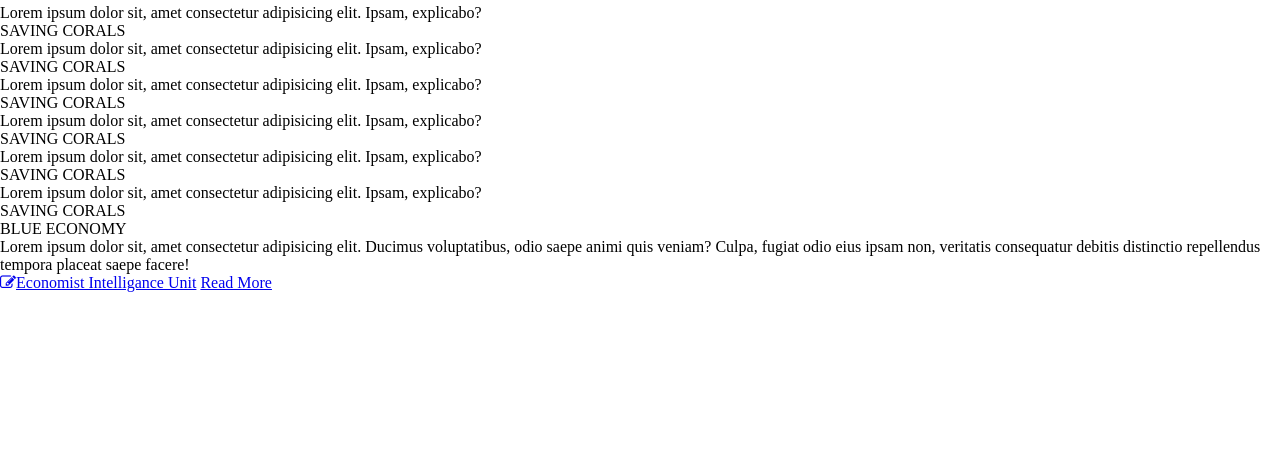
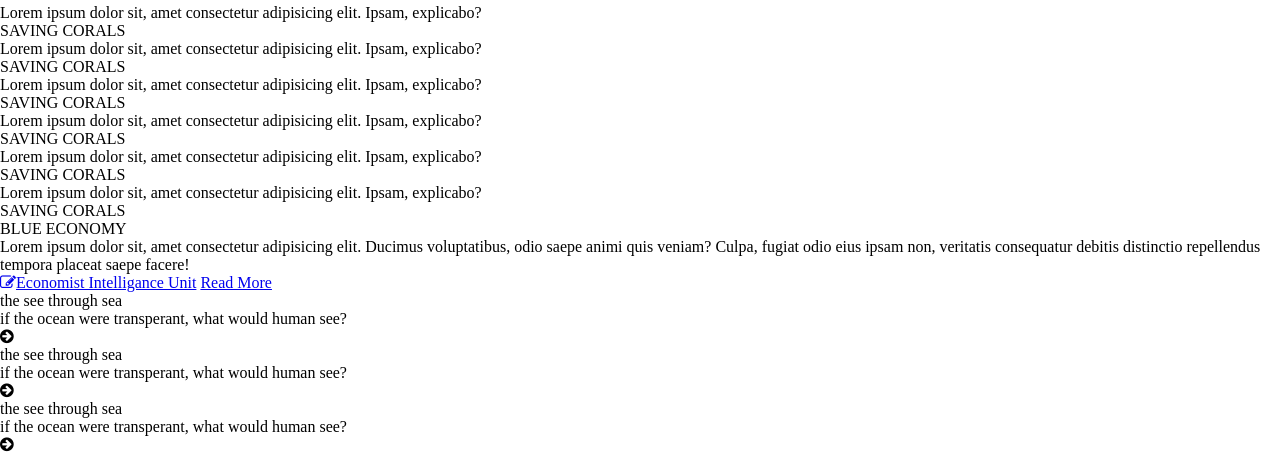
Before and after one commit to gsujanprdxn/BlueEconomy, a plain HTML site: page index.html in a window 1280 px wide. Shown: the part 326-800 px from the top of the page. Drawn offline with Linux system fonts and the light colour scheme; files whose address does not match are found by name.

Commit message:
infographic section is added

```diff
--- a/index.html
+++ b/index.html
@@ -117,13 +117,38 @@
               <h2>SAVING CORALS</h2>
               <h3>BLUE ECONOMY</h3>
               <p>Lorem ipsum dolor sit, amet consectetur adipisicing elit. Ducimus voluptatibus, odio saepe animi quis veniam? Culpa, fugiat odio eius ipsam non, veritatis consequatur debitis distinctio repellendus tempora placeat saepe facere!</p>
-              <a href="#FIXME"><i class="fa fa-pencil-square-o" aria-hidden="true"></i>Economist Intelligance Unit</a>
-              <a href="#FIXME">Read More</a>
+              <a href="#FIXME" title="Ecomomist_unit" target="_blank"><i class="fa fa-pencil-square-o" aria-hidden="true"></i>Economist Intelligance Unit</a>
+              <a href="#FIXME"  title="Read_More" target="_blank">Read More</a>
             </div>
-
           </div>
-
         </article>
+        <section class="infographics">
+          <div class="wrapper">
+            <ul>
+              <li>
+                <div>
+                  <h3>the see through sea</h3>
+                  <h4>if the ocean were transperant, what would human see?</h4>
+                  <i class="fa fa-arrow-circle-right" aria-hidden="true"></i>
+                </div>
+              </li>
+              <li>
+                <div>
+                  <h3>the see through sea</h3>
+                  <h4>if the ocean were transperant, what would human see?</h4>
+                  <i class="fa fa-arrow-circle-right" aria-hidden="true"></i>
+                </div>
+              </li>
+              <li>
+                <div>
+                  <h3>the see through sea</h3>
+                  <h4>if the ocean were transperant, what would human see?</h4>
+                  <i class="fa fa-arrow-circle-right" aria-hidden="true"></i>
+                </div>
+              </li>
+            </ul>
+          </div>
+        </section>
 
       </main>
       <!--main ends here-->
```
